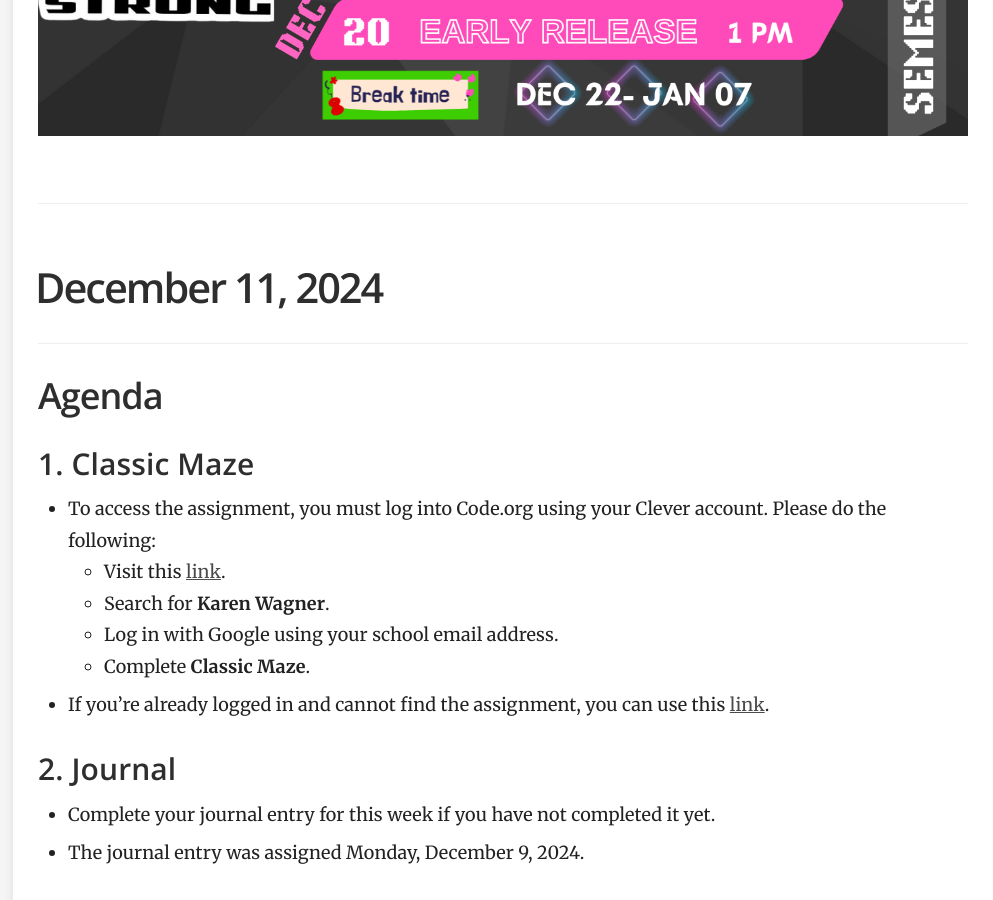
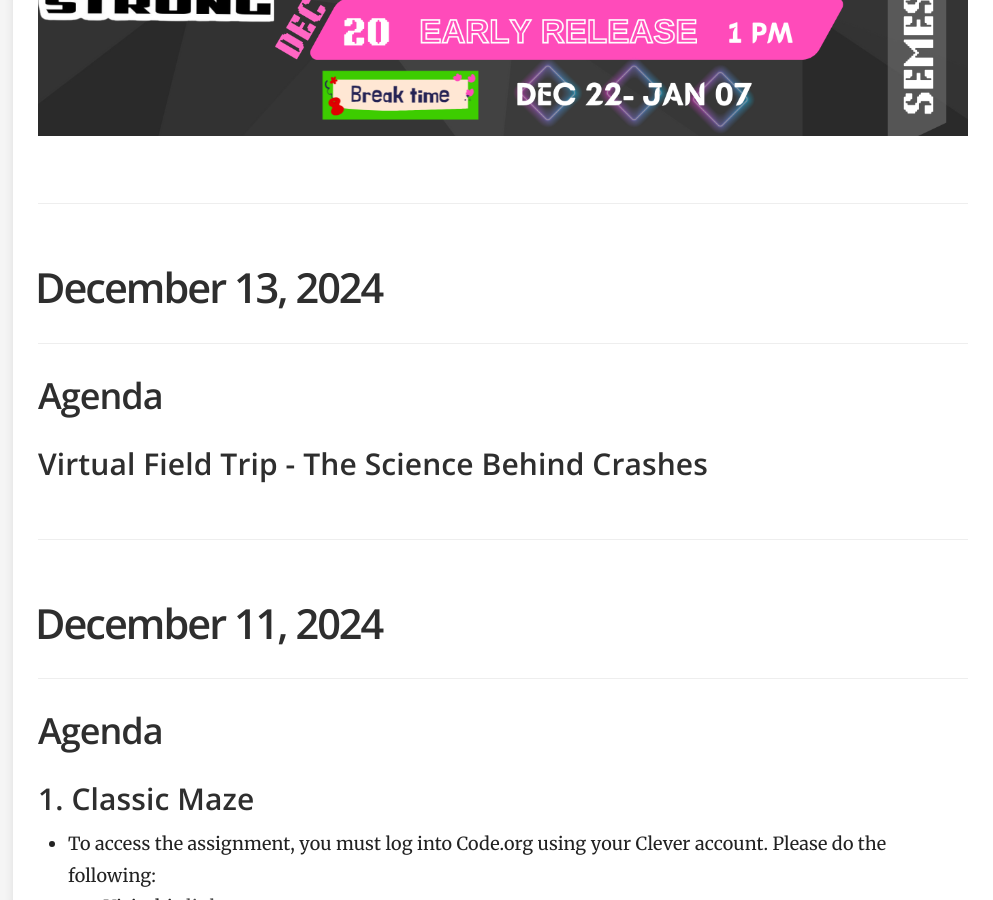
Before and after one commit to mswhitby/classroom, a Jekyll site: the page built from _docs/classes/1st.md, in a window 1280 px wide and 900 px high, scrolled down 1299 px. Shown: the whole window, without its empty margins (287-1280 px from the left). Built offline with Jekyll 4.4.1, drawn with Linux system fonts in a browser that asks for light colours; some of the changed text lies outside the part shown.

Commit message:
Updated Lessons

```diff
--- a/_docs/classes/1st.md
+++ b/_docs/classes/1st.md
@@ -25,6 +25,14 @@ order: 1
 - The journal entry was assigned Monday, December 9, 2024.
 
 ![alt text](../../media/2024_exams_wide.png)
+
+----
+
+# December 13, 2024
+
+## Agenda
+
+### Virtual Field Trip - The Science Behind Crashes
 
 ----
 
```
Also changed, not shown: other parts of _docs/classes/1st.md (+1 -1 lines).
